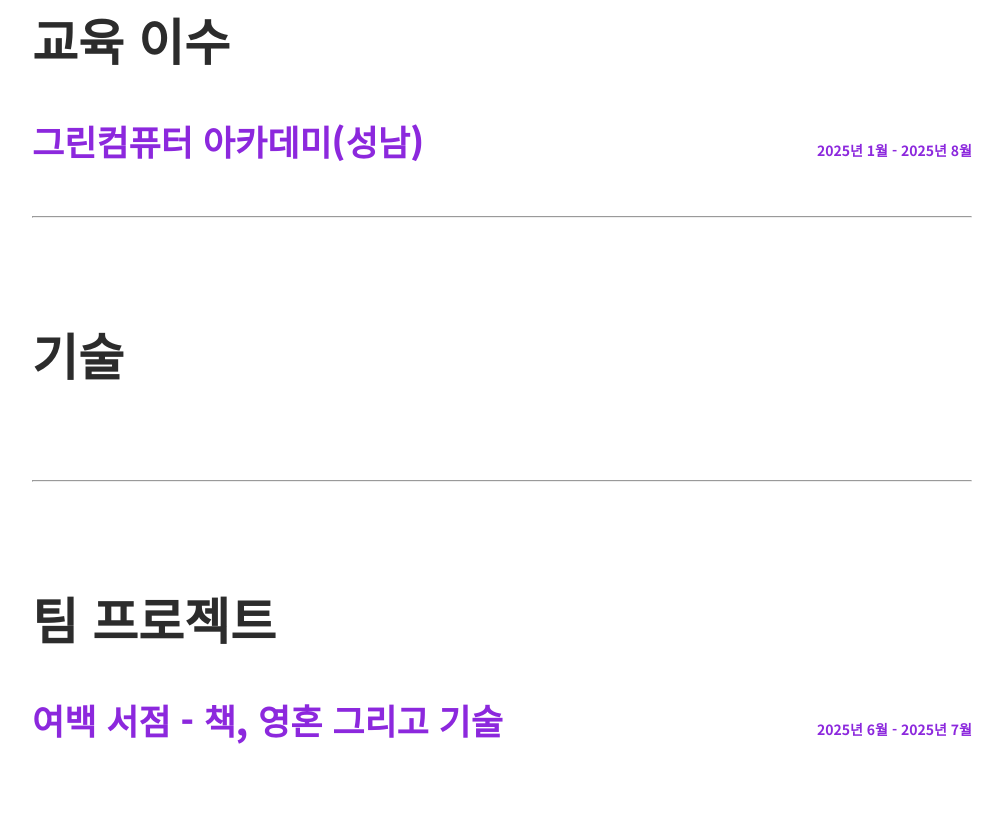
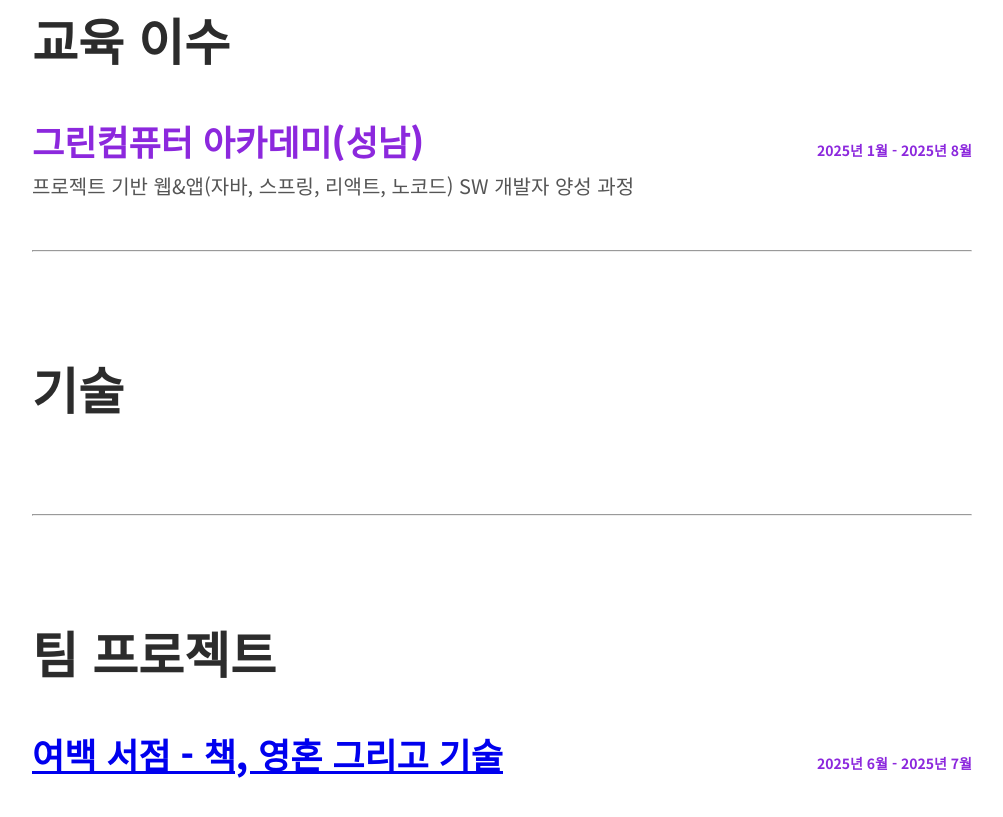
Before and after one commit to PMH-01/minhyeok.github.io, a plain HTML site: page index.html in a window 1280 px wide. Shown: the part 1595-2412 px from the top of the page, without its empty margins (268-1271 px from the left). Drawn offline with Linux system fonts and the light colour scheme.

Commit message:
Update index.html

```diff
--- a/index.html
+++ b/index.html
@@ -82,7 +82,7 @@
       <h3 class="edu-school">그린컴퓨터 아카데미(성남)</h3>
       <span class="edu-date">2025년 1월 - 2025년 8월</span>
       </div>
-      <div class="edu-major"></div>
+      <div class="edu-major">프로젝트 기반 웹&앱(자바, 스프링, 리액트, 노코드) SW 개발자 양성 과정</div>
     </div>
     </section>
 
@@ -107,7 +107,7 @@
 
     <div class="edu-block">
       <div class="edu-header">
-      <h3 class="edu-school">여백 서점 - 책, 영혼 그리고 기술<link href="http://3.38.127.157/"></h3>
+      <h3 class="edu-school"><a href="http://3.38.127.157/">여백 서점 - 책, 영혼 그리고 기술</a></h3>
       <span class="edu-date">2025년 6월 - 2025년 7월</span>
       </div>
       <div class="edu-major"></div>
```
